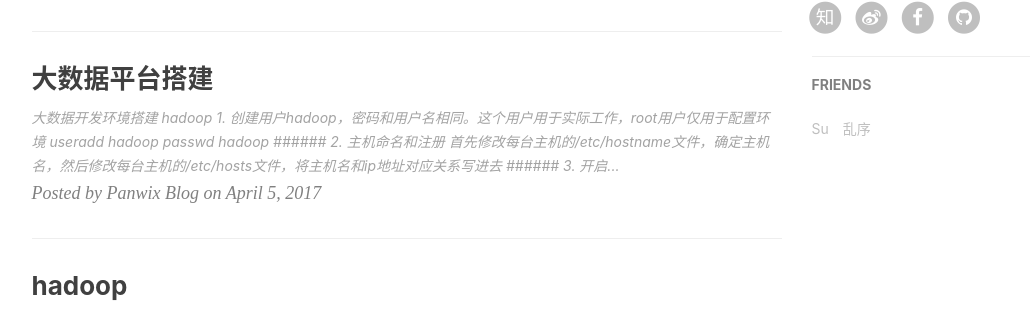
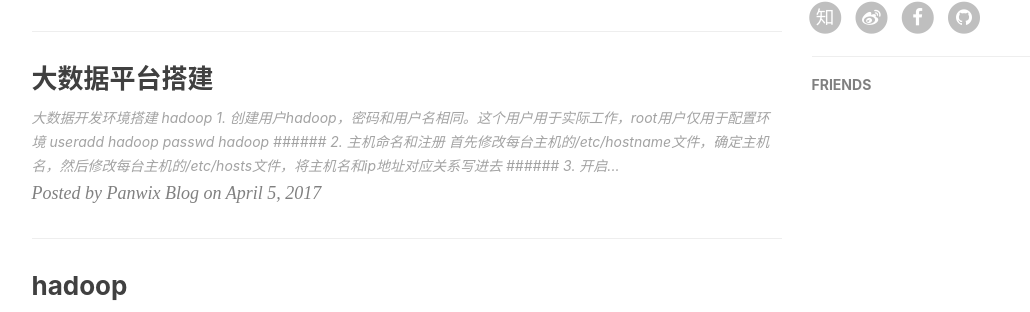
Before and after one commit to panwix/panwix.github.io, a Jekyll site: the page built from index.html, in a window 1280 px wide and 900 px high, scrolled down 862 px. Shown: the part 140-452 px from the top of the window, without its empty margins (136-1166 px from the left). Built offline with Jekyll 4.4.1, drawn with Linux system fonts in a browser that asks for light colours; nearby versions of some CDN libraries; the list of posts is cut into pages by our own code; comment, search, counter and statistics services are not loaded.

Commit message:
界面修改

```diff
--- a/_config.yml
+++ b/_config.yml
@@ -77,10 +77,7 @@ featured-condition-size: 1              # A tag will be featured if the size of
 # Friends
 friends: [
     {
-        title: "Su",
-        href: "http://su.gallery/"
-    },{
-        title: "乱序",
-        href: "http://mida.re/"
+        title: "",
+        href: ""
     }
 ]
```
